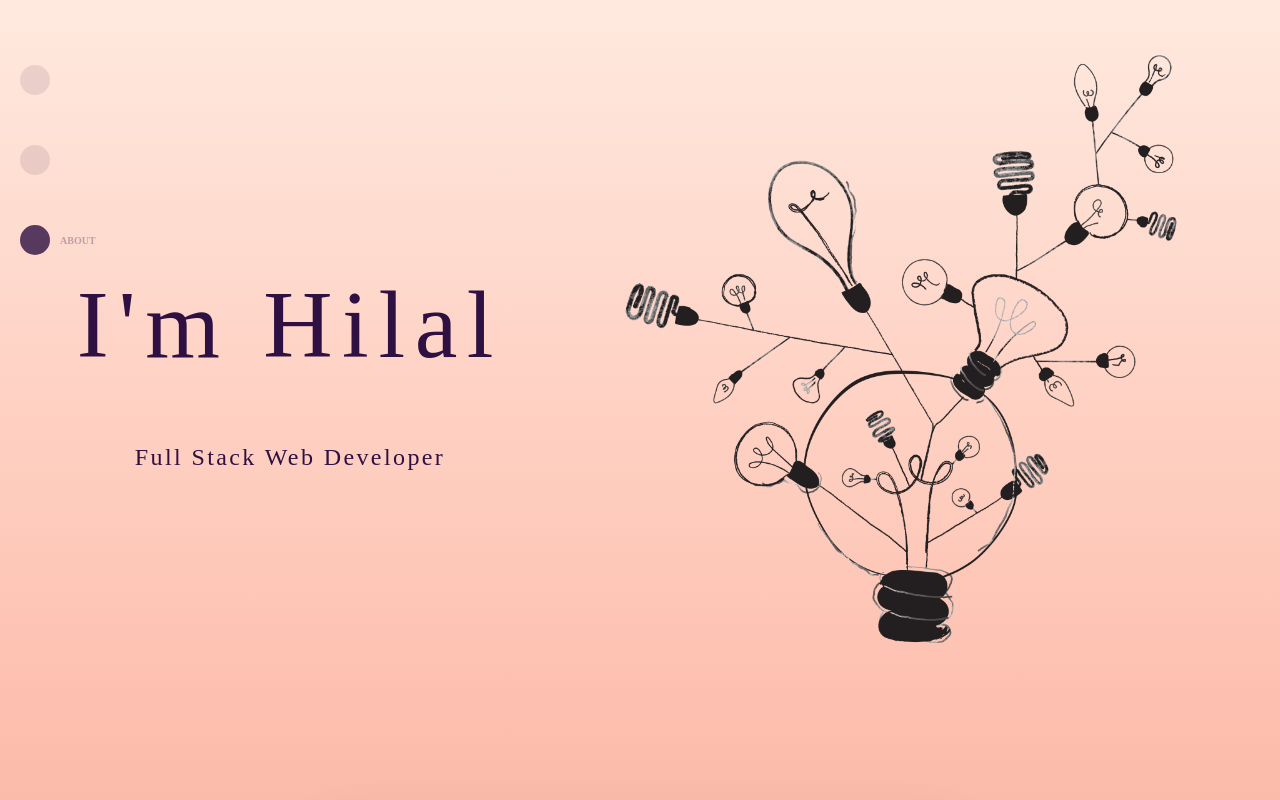
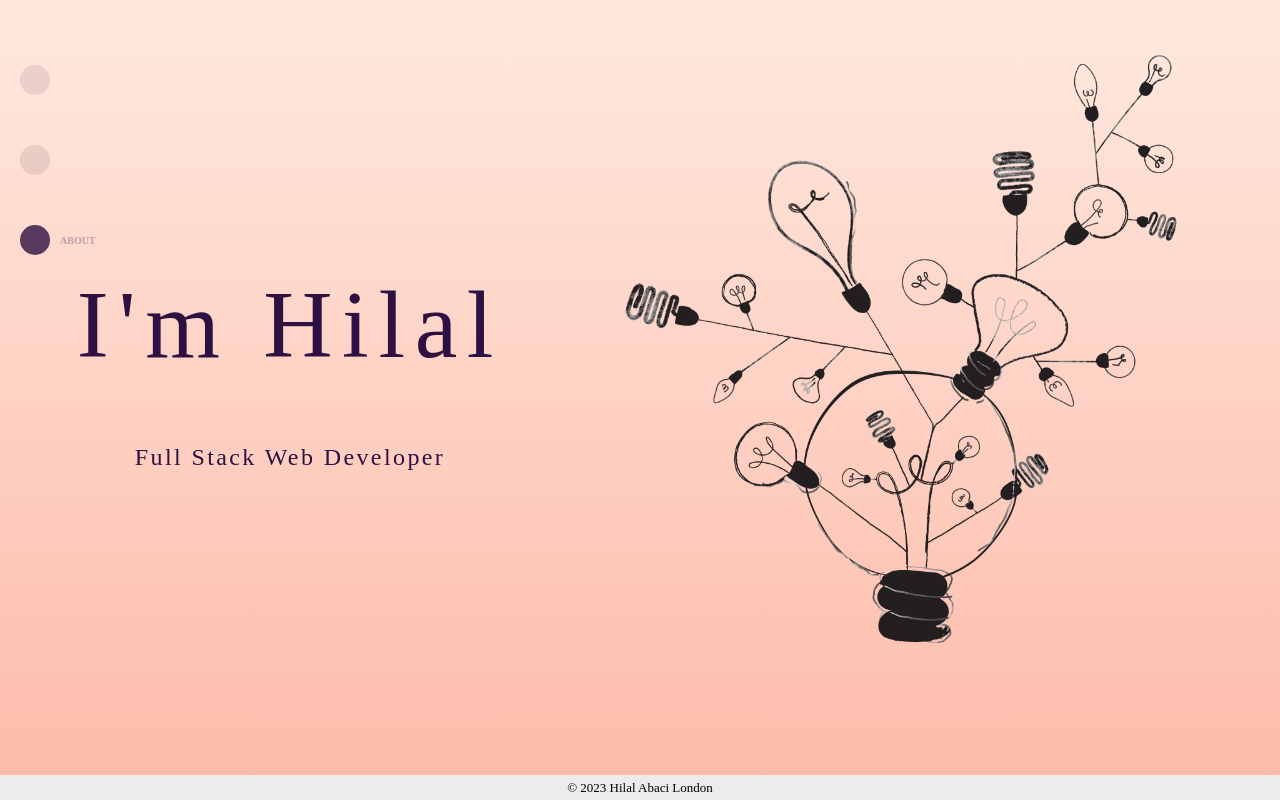
Before and after one commit to hilalabaci/Personal-portfolio, a React (Create React App) app: page / in a window 1280 px wide. Shown: the top 800 px of the page. Built offline with nearby package versions, Linux system fonts and the light colour scheme.

Commit message:
added footer

```diff
--- a/src/App.tsx
+++ b/src/App.tsx
@@ -16,7 +16,7 @@ function App() {
         <Start />
         <Work />
         <About />
-    {/*     <Footer/> */}
+        <Footer/>
       </div>
     </NavProvider>
   );
--- a/src/components/footer/index.tsx
+++ b/src/components/footer/index.tsx
@@ -1,11 +1,10 @@
+import { Container, Text } from "./styles";
+
 function Footer() {
   return (
-    <footer>
-      <p>Author: Hege Refsnes</p>
-      <p>
-        <a href="mailto:hege@example.com">hege@example.com</a>
-      </p>
-    </footer>
+    <Container>
+      <Text> © 2023 Hilal Abaci London</Text>
+    </Container>
   );
 }
 export default Footer;
--- /dev/null
+++ b/src/components/footer/styles.tsx
@@ -0,0 +1,17 @@
+import { constants } from "http2";
+import { styled } from "styled-components";
+
+export const Container = styled.footer`
+  position: fixed;
+  bottom: 0;
+  background-color: #edebeb;
+  width: 100%;
+  height: 25px;
+  display: flex;
+  align-items: center;
+  justify-content: center;
+  font-family: "Gloria";
+`;
+export const Text = styled.p`
+  font-size: 13px;
+`;
```
